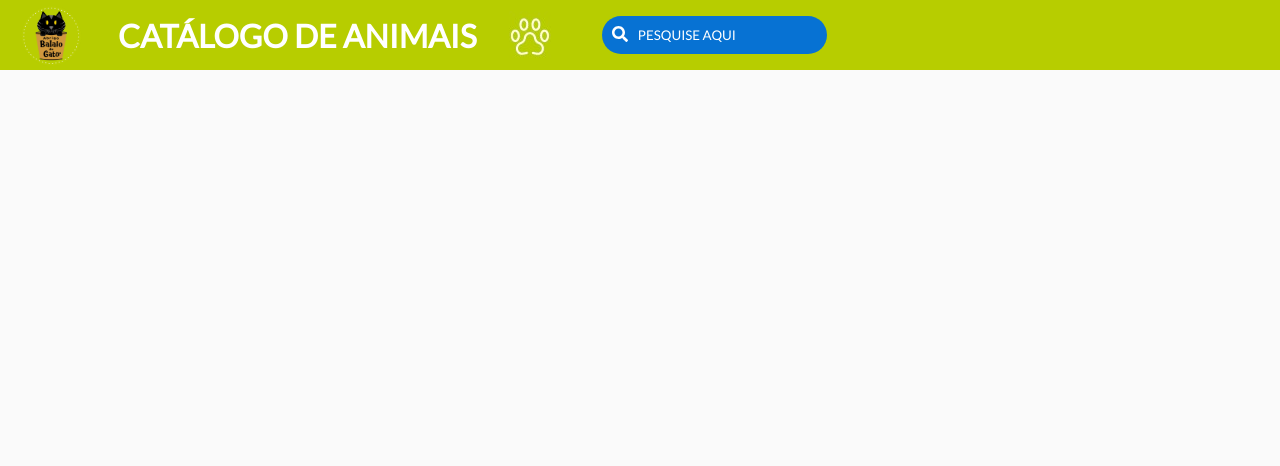
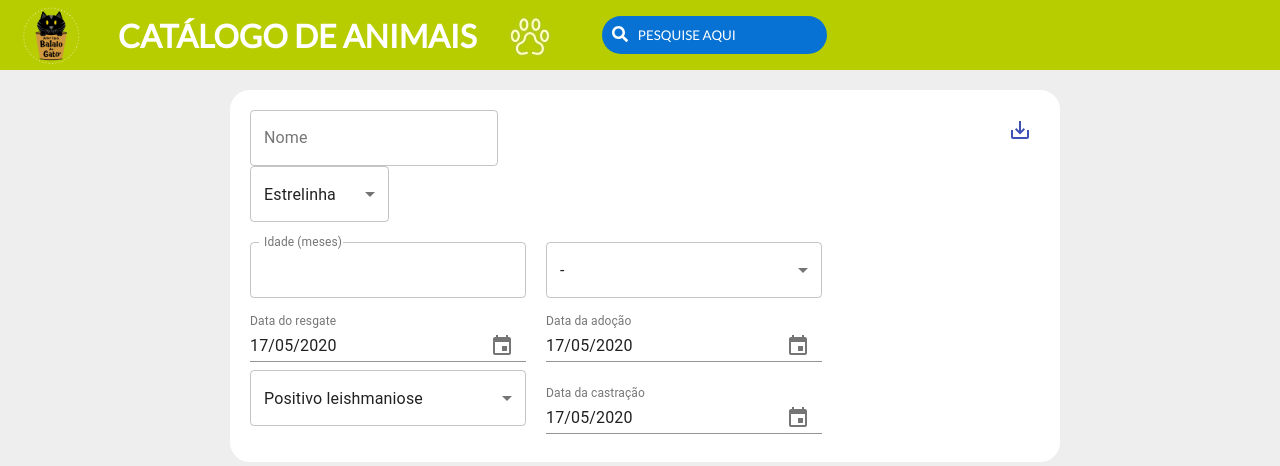
Before and after one commit to balaiodegato/catalogo-webapp, a React (Create React App) app: page /newpet/dog in a window 1280 px wide. Shown: the top 466 px of the page. Built offline with nearby package versions, Linux system fonts and the light colour scheme.

Commit message:
Add new pet page

```diff
--- a/src/App.js
+++ b/src/App.js
@@ -25,6 +25,12 @@ function App() {
         <Route exact path="/">
           <PetList filter={filter} />
         </Route>
+        <Route exact path="/newpet/dog">
+          <Details petId={null} kind='dog'/>
+        </Route>
+        <Route exact path="/newpet/cat">
+          <Details petId={null} kind='cat'/>
+        </Route>
         <Route exact path="/details/:id">
           <ParamDetails/>
         </Route>
--- a/src/api/index.js
+++ b/src/api/index.js
@@ -1,6 +1,7 @@
 
 import axios from 'axios';
 import { v4 as uuidv4 } from 'uuid';
+import { VALID_KINDS } from '../common';
 
 const STATES = {
   'Estrelinha': 'star',
@@ -53,6 +54,10 @@ function normalizePetData(petData) {
     if (NULLABLE_KEYS.includes(key) && !pet[key]) {
       pet[key] = null
     }
+  }
+
+  if (!VALID_KINDS.includes(pet.kind)) {
+    pet.kind = 'cat'
   }
 
   pet.gender = normalizeField(pet.gender, GENDER_STRINGS, GENDER_VALUES)
@@ -142,6 +147,15 @@ class Api {
     }
   }
 
+  static async createPet(data) {
+    try {
+      const req = await axios.post(`${this.BASE_URL}`, data)
+      return req.data
+    } catch (err) {
+      console.error('Erro ao requisitar Firebase: ', err);
+    }
+  }
+
   static getAllPets() {
     try {
       return axios.get(this.BASE_URL + '?cache=true')
--- a/src/app/components/DetailsPage/Details.js
+++ b/src/app/components/DetailsPage/Details.js
@@ -1,5 +1,6 @@
 import React from 'react';
 import { useState, useEffect } from 'react';
+import { useHistory } from 'react-router-dom';
 import './Details.css';
 
 import Api from '../../../api';
@@ -30,6 +31,7 @@ import {
   STATE_LABELS,
   GENDER_LABELS,
   TEST_RESULT_LABELS,
+  VALID_KINDS,
 } from '../../../common';
 
 const useStyles = makeStyles(theme => ({
@@ -82,7 +84,7 @@ function EditableDateField(props) {
 }
 
 function MainInfo(props) {
-  const [editMode, onEdit, onValueChange, onSave] = useEditMode(props.onSave);
+  const [editMode, onEdit, onValueChange, onSave] = useEditMode(props.onSave, !props.pet.id);
 
   const classes = useStyles()
 
@@ -281,24 +283,36 @@ function Details(props) {
   const [pet, savePet] = useState(null)
   const [dataTimestamp, saveDataTimestamp] = useState(Date.now())
   const [loading, setLoading] = useState(false)
+  const history = useHistory()
   const classes = useStyles()
 
   useEffect(() => {
     async function fetchPet() {
+      if (props.petId) {
         const pet = await Api.getPet(props.petId);
+        console.log(props.petId, pet)
         pet.crop = pet.crop || {x: 0, y: 0, width: 1, height: 1}
         savePet(pet);
+      } else if (props.petId === null && VALID_KINDS.includes(props.kind)) {
+        savePet({kind: props.kind})
+      }
     }
     fetchPet();
   // eslint-disable-next-line
   }, [props.petId, dataTimestamp]);
 
   async function onSave(newValues) {
+    if (props.petId === null) {
+      setLoading(true);
+      const newPet = await Api.createPet({...newValues, kind: props.kind})
+      history.push('/details/' + newPet.id);
+    } else {
       savePet({...pet, ...newValues})
       setLoading(true);
       await Api.savePet(pet.id, newValues);
       saveDataTimestamp(Date.now());
       setLoading(false);
+    }
   }
 
   if (!pet) {
@@ -309,6 +323,7 @@ function Details(props) {
     <Box padding="20px" display="flex" flexDirection="column" alignItems="center" justifyContent="center" bgcolor="#EEEEEE">
       <MuiPickersUtilsProvider utils={MomentUtils}>
         <Box width="1000px" display="flex" justifyContent="center">
+          { pet.id &&
             <ProfilePhoto
               src={pet.img_medium || pet.img || pet.img_original}
               originalSrc={pet.img_original || pet.img}
@@ -318,9 +333,13 @@ function Details(props) {
               onSave={onSave}
               borderColor={STATE_COLORS[pet.status]}
             ></ProfilePhoto>
+          }
           <MainInfo pet={pet} onSave={onSave}></MainInfo>
         </Box>
       </MuiPickersUtilsProvider>
+      {
+        pet.id &&
+        <>
           <InfoBox
             title="Informações sobre resgate"
             text={pet.rescue_info}
@@ -341,6 +360,8 @@ function Details(props) {
             borderColor={STATE_COLORS[pet.status]}
           >
           </Sponsorship>
+        </>
+      }
       <Backdrop className={classes.backdrop} open={loading}>
         <CircularProgress color="inherit" />
       </Backdrop>
--- a/src/app/components/DetailsPage/hooks.js
+++ b/src/app/components/DetailsPage/hooks.js
@@ -1,8 +1,8 @@
 
 import { useState, useRef } from 'react';
 
-export function useEditMode(saveCallback) {
-  const [editMode, setEditMode] = useState(false);
+export function useEditMode(saveCallback, initialValue) {
+  const [editMode, setEditMode] = useState(!!initialValue);
   const editValues = useRef({});
   function onValueChange(name, event) {
     const value = (
--- a/src/common.js
+++ b/src/common.js
@@ -40,3 +40,5 @@ export const TEST_RESULT_LABELS = {
     null: 'Não testado',
   },
 }
+
+export const VALID_KINDS = ['dog', 'cat']
```
Lines whose indentation alone changed are shown as unchanged.
